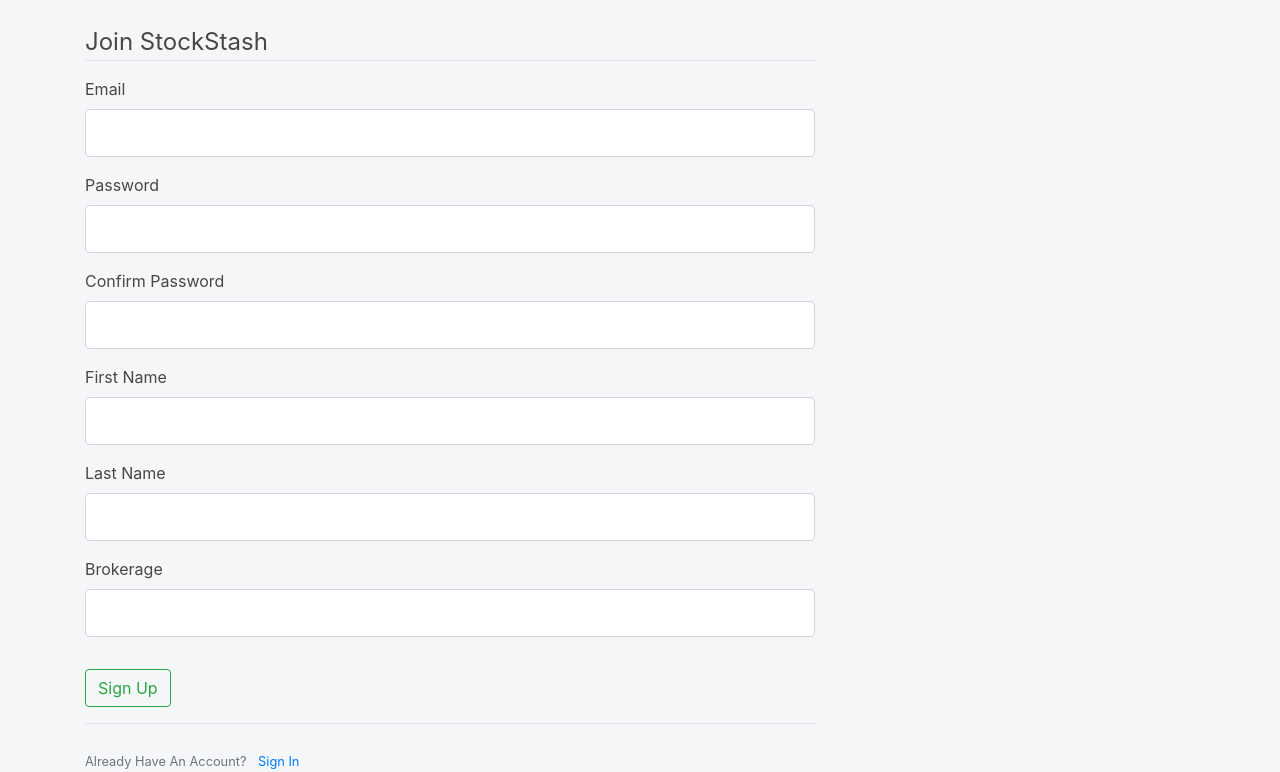
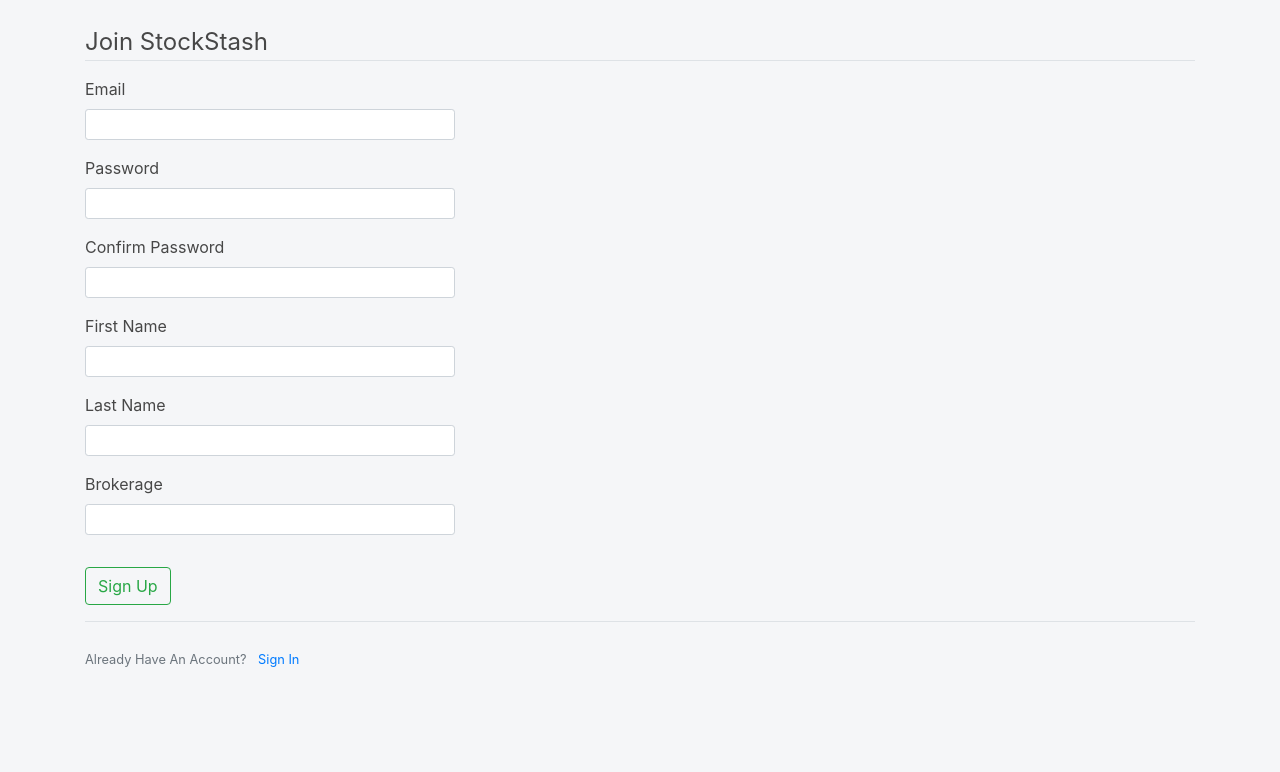
Before and after one commit to ragyang/stockstash, a Flask app: page /register in a window 1280 px wide. Shown: the part 56-828 px from the top of the page. After the commit the page ends 723 px from the top, so only its background shows below. Run offline with Flask 2, Linux system fonts and the light colour scheme; some libraries are stand-ins or nearby versions.

Commit message:
landing page and revamped form styling

```diff
--- a/stockstash/static/style.css
+++ b/stockstash/static/style.css
@@ -10,6 +10,14 @@
 
 p{
   font-family:Roboto, sans-serif;
+}
+
+.slowreveal {
+  visibility: hidden
+}
+
+.slowrevealdelay {
+  visibility: hidden
 }
 
 
@@ -41,3 +49,16 @@
 .navbar-custom {
   background-color:  #171d25;
 }
+
+footer {
+  text-align: center;
+}
+#showcase {
+  text-align: center;
+  padding: 30px 0 30px 0;
+}
+
+#showcase img{
+  width: 15%;
+  height: auto;
+}
--- a/stockstash/templates/layout.html
+++ b/stockstash/templates/layout.html
@@ -15,6 +15,9 @@
 
     <!-- favicon -->
     <link rel="shortcut icon" href="{{url_for('static', filename='img/favicon.ico')}}"></link>
+
+    <!-- Scroll Reveal-->
+    <script src="https://unpkg.com/scrollreveal"></script>
 
     <!-- Displays title -->
     {% if title %}
@@ -54,10 +57,14 @@
       </nav>
     </header>
 
+
     <main role="main" class="container">
       <div class="row">
-        <div class="col-md-8">
-          <!-- Catches alert messages and sends them directly to template -->
+        <div class="col-12">
+
+    <!--
+         Catches alert messages and sends them directly to template -->
+
           {% with messages = get_flashed_messages(with_categories=true) %}
             {% if messages %}
               {% for category, message in messages %}
@@ -76,5 +83,19 @@
     <script src="https://code.jquery.com/jquery-3.3.1.slim.min.js" integrity="sha384-q8i/X+965DzO0rT7abK41JStQIAqVgRVzpbzo5smXKp4YfRvH+8abtTE1Pi6jizo" crossorigin="anonymous"></script>
     <script src="https://cdnjs.cloudflare.com/ajax/libs/popper.js/1.14.7/umd/popper.min.js" integrity="sha384-UO2eT0CpHqdSJQ6hJty5KVphtPhzWj9WO1clHTMGa3JDZwrnQq4sF86dIHNDz0W1" crossorigin="anonymous"></script>
     <script src="https://stackpath.bootstrapcdn.com/bootstrap/4.3.1/js/bootstrap.min.js" integrity="sha384-JjSmVgyd0p3pXB1rRibZUAYoIIy6OrQ6VrjIEaFf/nJGzIxFDsf4x0xIM+B07jRM" crossorigin="anonymous"></script>
+
+    <script>
+       ScrollReveal().reveal('.slowreveal', {
+        duration: 2000,
+        reset: false,
+        });
+
+        ScrollReveal().reveal('.slowrevealdelay', {
+        delay: 750,
+        duration: 2000,
+        reset: false,
+        });
+
+    </script>
   </body>
 </html>
--- a/stockstash/templates/register.html
+++ b/stockstash/templates/register.html
@@ -13,7 +13,7 @@
                     {{ form.username.label(class="form-control-label") }}
 
                     {% if form.username.errors %}
-                        {{ form.username(class="form-control form-control-lg is-invalid") }}
+                        {{ form.username(class="form-control form-control-sm col-xs-12 col-sm-8 col-md-6 col-lg-4 is-invalid") }}
 
                         <!-- Warn invalid response-->
                         <div class="invalid-feedback">
@@ -23,7 +23,7 @@
                         </div>
                     {% else %}
                     <!-- Reference: https://getbootstrap.com/docs/4.0/components/forms/ -->
-                        {{ form.username(class="form-control form-control-lg") }}
+                        {{ form.username(class="form-control form-control-sm col-xs-12 col-sm-8 col-md-6 col-lg-4") }}
                     {% endif %}
                 </div>
 
@@ -31,14 +31,14 @@
                 <div class="form-group">
                     {{ form.password.label(class="form-control-label") }}
                     {% if form.password.errors %}
-                    {{ form.password(class="form-control form-control-lg is-invalid") }}
+                    {{ form.password(class="form-control form-control-sm col-xs-12 col-sm-8 col-md-6 col-lg-4 is-invalid") }}
                         <div class="invalid-feedback">
                             {% for error in form.password.errors %}
                                 <span>{{ error }}</span>
                             {% endfor %}
                         </div>
                     {% else %}
-                        {{ form.password(class="form-control form-control-lg") }}
+                        {{ form.password(class="form-control form-control-sm col-xs-12 col-sm-8 col-md-6 col-lg-4") }}
                     {% endif %}
                 </div>
 
@@ -46,14 +46,14 @@
                 <div class="form-group">
                     {{ form.confirm_password.label(class="form-control-label") }}
                     {% if form.confirm_password.errors %}
-                        {{ form.confirm_password(class="form-control form-control-lg is-invalid") }}
+                        {{ form.confirm_password(class="form-control form-control-sm col-xs-12 col-sm-8 col-md-6 col-lg-4 is-invalid") }}
                         <div class="invalid-feedback">
                             {% for error in form.confirm_password.errors %}
                                 <span>{{ error }}</span>
                             {% endfor %}
                         </div>
                     {% else %}
-                        {{ form.confirm_password(class="form-control form-control-lg") }}
+                        {{ form.confirm_password(class="form-control form-control-sm col-xs-12 col-sm-8 col-md-6 col-lg-4") }}
                     {% endif %}
                 </div>
 
@@ -61,14 +61,14 @@
                 <div class="form-group">
                     {{ form.fname.label(class="form-control-label") }}
                     {% if form.fname.errors %}
-                        {{ form.fname(class="form-control form-control-lg is-invalid") }}
+                        {{ form.fname(class="form-control form-control-sm col-xs-12 col-sm-8 col-md-6 col-lg-4 is-invalid") }}
                         <div class="invalid-feedback">
                             {% for error in form.fname.errors %}
                                 <span>{{ error }}</span>
                             {% endfor %}
                         </div>
                     {% else %}
-                        {{ form.fname(class="form-control form-control-lg") }}
+                        {{ form.fname(class="form-control form-control-sm col-xs-12 col-sm-8 col-md-6 col-lg-4") }}
                     {% endif %}
                 </div>
 
@@ -76,14 +76,14 @@
                 <div class="form-group">
                     {{ form.lname.label(class="form-control-label") }}
                     {% if form.lname.errors %}
-                        {{ form.lname(class="form-control form-control-lg is-invalid") }}
+                        {{ form.lname(class="form-control form-control-sm col-xs-12 col-sm-8 col-md-6 col-lg-4 is-invalid") }}
                         <div class="invalid-feedback">
                             {% for error in form.lname.errors %}
                                 <span>{{ error }}</span>
                             {% endfor %}
                         </div>
                     {% else %}
-                        {{ form.lname(class="form-control form-control-lg") }}
+                        {{ form.lname(class="form-control form-control-sm col-xs-12 col-sm-8 col-md-6 col-lg-4") }}
                     {% endif %}
                 </div>
 
@@ -91,14 +91,14 @@
                 <div class="form-group">
                     {{ form.brokerage.label(class="form-control-label") }}
                     {% if form.brokerage.errors %}
-                        {{ form.brokerage(class="form-control form-control-lg is-invalid") }}
+                        {{ form.brokerage(class="form-control is-invalid form-control-sm col-xs-12 col-sm-8 col-md-6 col-lg-4") }}
                         <div class="invalid-feedback">
                             {% for error in form.brokerage.errors %}
                                 <span>{{ error }}</span>
                             {% endfor %}
                         </div>
                     {% else %}
-                        {{ form.brokerage(class="form-control form-control-lg") }}
+                        {{ form.brokerage(class="form-control form-control-sm col-xs-12 col-sm-8 col-md-6 col-lg-4") }}
                     {% endif %}
                 </div>
 
@@ -109,7 +109,7 @@
             </div>
         </form>
     </div>
-    <div class="border-top pt-4">
+    <div class="border-top pt-4 pb-4">
         <small class="text-muted">
             Already Have An Account? <a class="ml-2" href="{{ url_for('login') }}">Sign In</a>
         </small>
--- a/stockstash/templates/reset_request.html
+++ b/stockstash/templates/reset_request.html
@@ -12,14 +12,14 @@
                 <div class="form-group">
                     {{ form.username.label(class="form-control-label") }}
                     {% if form.username.errors %}
-                    {{ form.username(class="form-control form-control-lg is-invalid") }}
+                    {{ form.username(class="form-control form-control-sm col-xs-12 col-sm-8 col-md-6 col-lg-4 is-invalid") }}
                         <div class="invalid-feedback">
                             {% for error in form.username.errors %}
                                 <span>{{ error }}</span>
                             {% endfor %}
                         </div>
                     {% else %}
-                        {{ form.username(class="form-control form-control-lg") }}
+                        {{ form.username(class="form-control form-control-sm col-xs-12 col-sm-8 col-md-6 col-lg-4") }}
                     {% endif %}
                 </div>
 
```
Also changed, not shown: stockstash/templates/account.html (+8 -8 lines), stockstash/templates/home.html (+17 -2 lines), stockstash/templates/login.html (+6 -6 lines), stockstash/templates/portfolio.html (+5 -5 lines), stockstash/templates/reset_token.html (+4 -4 lines), stockstash/templates/watchlist.html (+7 -7 lines), stockstash/static/img/favicon.ico, stockstash/static/img/money-bag.png (added).
